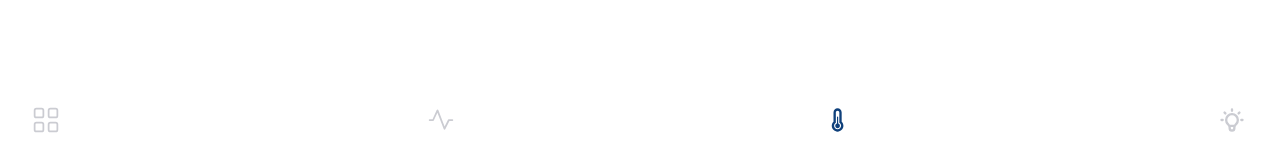
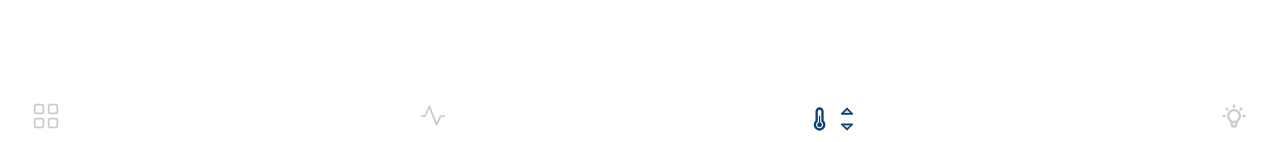
Before and after one commit to NataschaBGB/mobicompro, a React (Vite) app: page /heat in a window 1280 px wide. Shown: the part 632-774 px from the top of the page. Built offline with nearby package versions, Linux system fonts and the light colour scheme.

Commit message:
fix: bg color and navigation design

```diff
--- a/src/components/Header/Header.sass
+++ b/src/components/Header/Header.sass
@@ -3,6 +3,7 @@
 .header
     position: relative
     padding: 2rem 1rem
+    background-color: var.$body-color
     &__burger-menu
         position: absolute
         top: 50%
--- a/src/components/Navigation/Navigation.jsx
+++ b/src/components/Navigation/Navigation.jsx
@@ -2,7 +2,7 @@ import { NavLink } from 'react-router'
 import { BsGrid } from "react-icons/bs"
 import { PiPulse } from "react-icons/pi"
 import { TiThermometer } from "react-icons/ti";
-import { TbCaretUpDown } from "react-icons/tb";
+import { PiCaretUpDownDuotone } from "react-icons/pi";
 import { HiOutlineLightBulb } from "react-icons/hi";
 import './Navigation.sass'
 
@@ -17,29 +17,32 @@ export default function Navigation() {
                     `navigation__navigation-icon ${isActive ? "navigation__navigation-icon--active" : ""}`
                 }
                 end >
-                <BsGrid />
+                <BsGrid className='icon' />
             </NavLink>
 
             <NavLink to="/statistics"
                 className={({ isActive }) =>
                     `navigation__navigation-icon ${isActive ? "navigation__navigation-icon--active" : ""}`
                 }>
-                <PiPulse />
+                <PiPulse className='icon' />
             </NavLink>
 
             <NavLink to="/heat"
                 className={({ isActive }) =>
                     `navigation__navigation-icon ${isActive ? "navigation__navigation-icon--active" : ""}`
                 }>
-                <TiThermometer />
-                <TbCaretUpDown />
+                <div className='double-icons'>
+                    <TiThermometer className='icon'/>
+                    <PiCaretUpDownDuotone className='icon' />
+                </div>
+
             </NavLink>
 
             <NavLink to="/light"
                 className={({ isActive }) =>
                     `navigation__navigation-icon ${isActive ? "navigation__navigation-icon--active" : ""}`
                 }>
-                <HiOutlineLightBulb />
+                <HiOutlineLightBulb className='icon' />
             </NavLink>
 
         </nav>
--- a/src/components/Navigation/Navigation.sass
+++ b/src/components/Navigation/Navigation.sass
@@ -8,12 +8,20 @@
     width: 100%
     display: flex
     justify-content: space-between
+    background-color: #FFFFFF
 
     &__navigation-icon
-        height: 30px
-        width: 30px
         color: var.$navigation-icon-color
         font-size: 28px
+        .icon
+            font-size: 28px
+        .double-icons
+            display: flex
+            align-items: center
+            justify-content: center
+            height: 100%
+            .icon
+                font-size: 28px
 
     &__navigation-icon--active
         color: var.$navigation-icon-color-active
--- a/src/style/_layout.sass
+++ b/src/style/_layout.sass
@@ -8,7 +8,9 @@
     font-family: "Ubuntu", sans-serif
 
 .home-page, .thermostat-page, .statistics-page, .error-page
-    background-color: var.$body-color
+    main
+        background-color: var.$body-color
+        height: 100vh
 
 .color
     color: var.$navigation-icon-color-active
```
Also changed, not shown: 5 other files (tests, documents, lock files or other folders).
